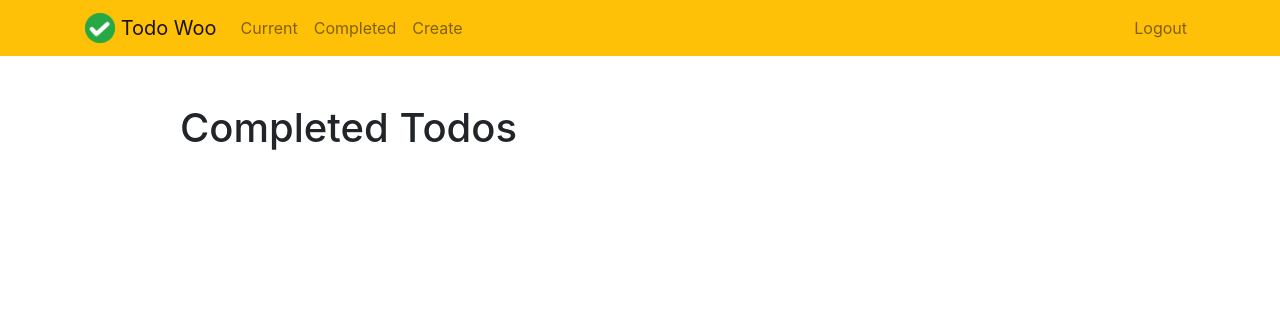
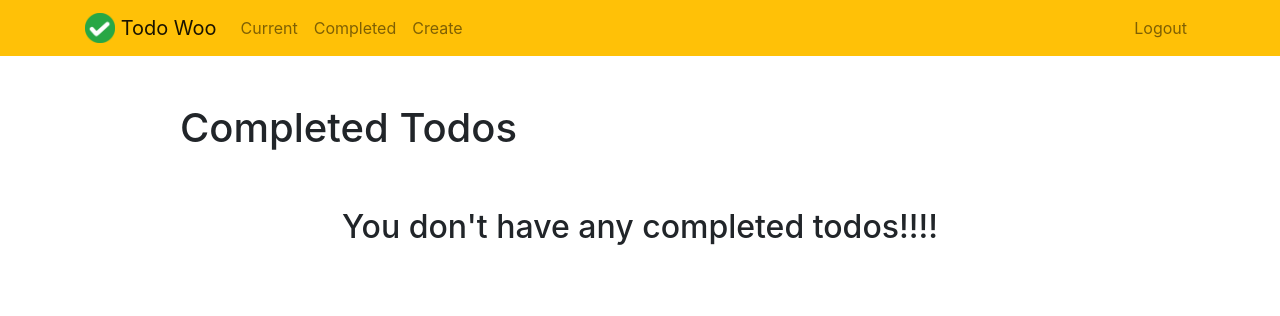
Before and after one commit to pmwafa31/Todo-web-application, a Django app: page /completedtodos/ in a window 1280 px wide. Shown: the top 316 px of the page. Run offline with Django 3.2, Linux system fonts and the light colour scheme; a user stored in the database is signed in; data comes from the database, SQL or seed files in the repository; both versions use the stored data as it was after the commit; some libraries are stand-ins or nearby versions.

Commit message:
changes made in templates

```diff
--- a/Todo/templates/completed_todos.html
+++ b/Todo/templates/completed_todos.html
@@ -7,20 +7,30 @@
 <body>
     {% extends "base.html" %}
     {% block content %}
+
         <div class="row justify-content-center mt-5">
             <div class="col-md-10">
                 <h1>Completed Todos</h1>
             </div>
         </div>
+
         <div class="row justify-content-center mt-5">
             <div class="col-md-10">
+                {% if todos %}
                 <div class="list-group">
                     {% for todo in todos %}
                         <a href="{% url 'view_todos' todo.id %}" class="list-group-item list-group-item-action{% if todo.important %} list-group-item-danger{% endif %}"><b>{{ todo.title }}</b> - Completed on  {{ todo.completed_date|date:'M j Y H:i' }}</a>
                     {% endfor %}
                 </div>
+                {% else %}
+                <div class="text-center">
+                    <h2>You don't have any completed todos!!!!</h2>
+                </div>
+                {% endif %}
             </div>
         </div>
+
+
     {% endblock %}
 </body>
 </html>
```
Also changed, not shown: db.sqlite3.
